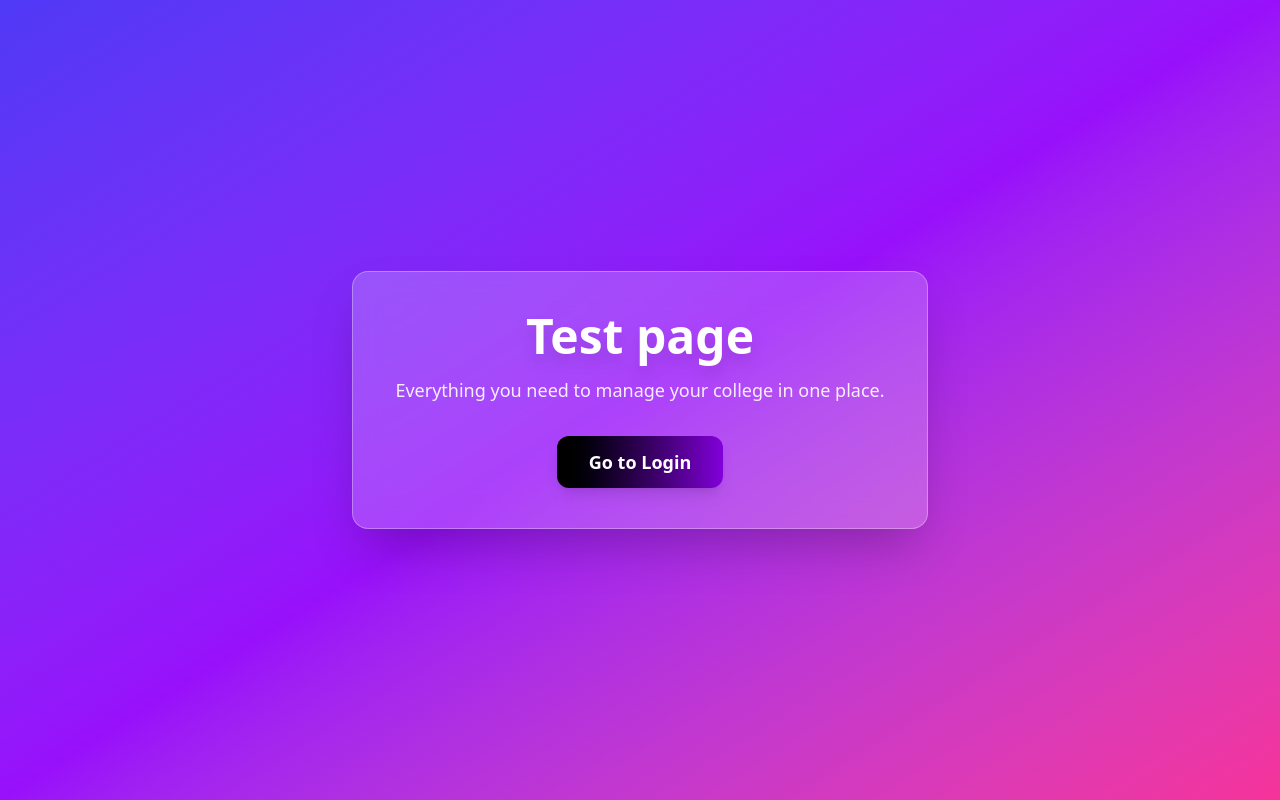
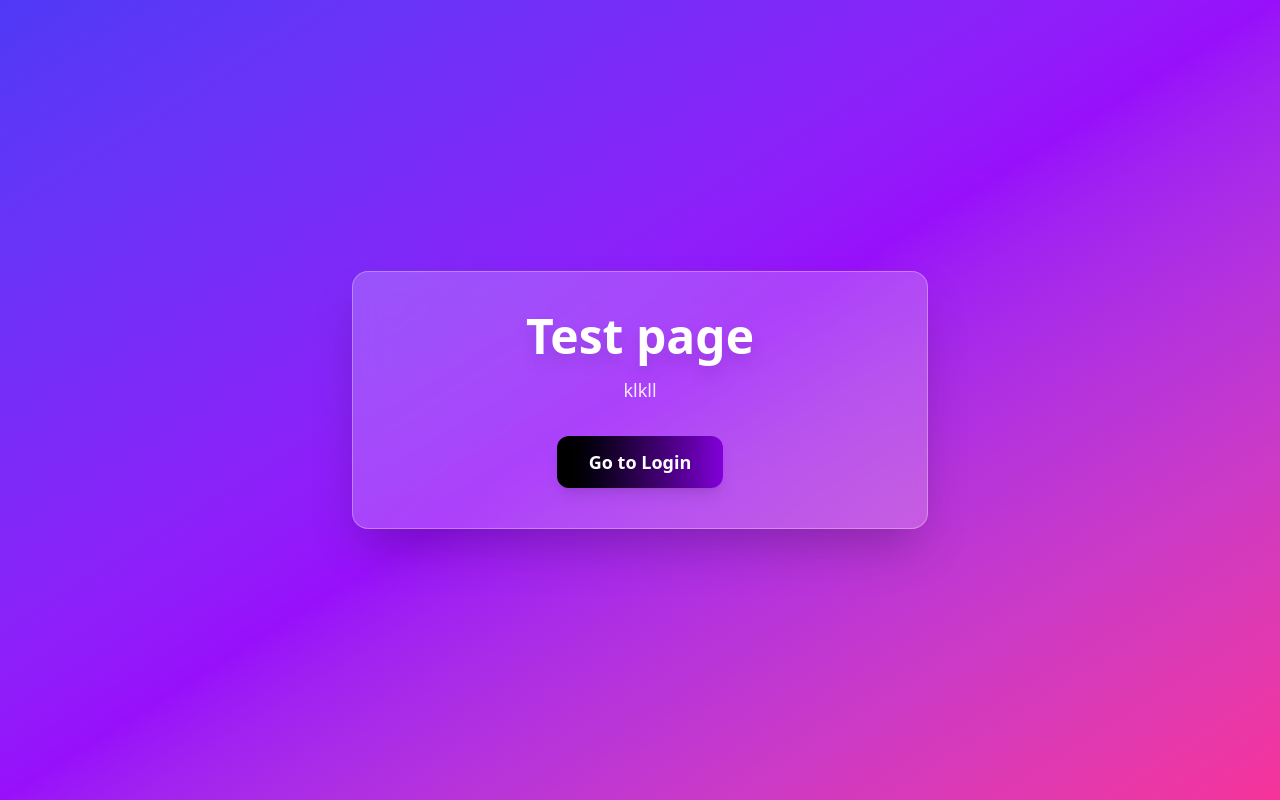
Before and after one commit to ArjunGawande/cicd, a React (Vite) app in the folder frontend/: page / in a window 1280 px wide. Built offline with nearby package versions, Linux system fonts and the light colour scheme.

Commit message:
Trigger deploy: changed heading

```diff
--- a/frontend/src/components/Dash.jsx
+++ b/frontend/src/components/Dash.jsx
@@ -10,7 +10,7 @@ export default function Dashboard() {
                     Test page
                 </h1>
                 <p className="text-lg text-white/90 mb-8">
-                    Everything you need to manage your college in one place.
+                    klkll
                 </p>
                 <button
                     onClick={() => navigate('/login')}
```
